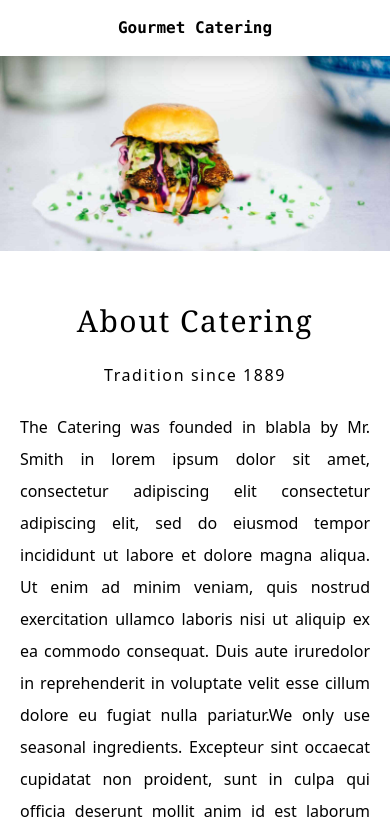
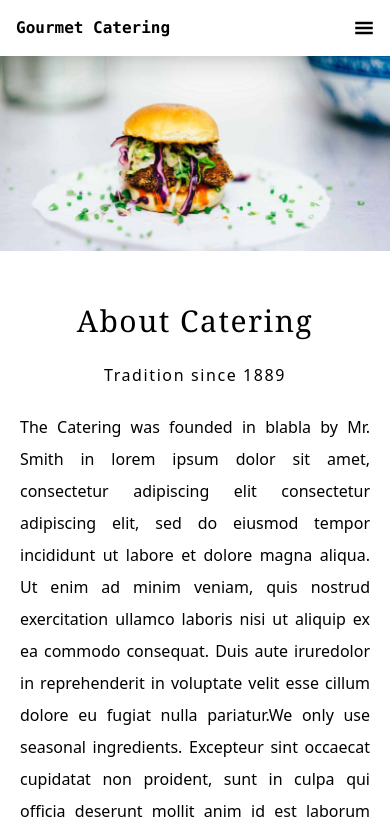
Before and after one commit to salmanahmed221/Tailwind-Catering-template, a Next.js app: page / in a window 390 px wide. Shown: the top 835 px of the page. Built offline with nearby package versions, Linux system fonts and the light colour scheme.

Commit message:
navbar working for mobile view

```diff
--- a/src/app/components/Navbar.tsx
+++ b/src/app/components/Navbar.tsx
@@ -1,9 +1,15 @@
+"use client"
 import Link from "next/link";
+import { useState } from "react";
+import { GiHamburgerMenu } from 'react-icons/gi';
+import { ImCross } from 'react-icons/im';
 
-export default function Navbar() {
-    return <div className="flex md:justify-between justify-center px-16 py-4 shadow-xl bg-white sticky top-0 z-10">
 
-        <div >
+function Navbar() {
+    const [nav, setNav] = useState(true)
+    return <div className="flex justify-between  md:px-16 px-4 items-center py-4 shadow-xl bg-white sticky top-0 z-10">
+
+        <div className="z-10">
             <h1 className="hover:bg-gray-200 font-bold md:font-normal font-mono">Gourmet Catering</h1>
         </div>
 
@@ -12,5 +18,19 @@ export default function Navbar() {
             <Link href={"#aboutpage"} target="_parent" className="hover:bg-gray-200">About</Link>
             <Link href={"#menupage"} target="_parent" className="hover:bg-gray-200">Menu</Link>
         </div>
-    </div>;
+
+        {/* Hamburger button */}
+        <div className="md:hidden text-xl z-10" onClick={() => { setNav(!nav) }}>
+            {nav ? <GiHamburgerMenu /> : <ImCross />}
+        </div>
+
+        {/* overlay */}
+        {!nav ? <div className="fixed top-0 left-0 flex items-center md:hidden justify-center flex-col w-full bg-white h-[50%] text-xl leading-10 font-mono">
+            <Link href={"#homepage"} target="_parent" className="hover:bg-gray-200">Home</Link>
+            <Link href={"#aboutpage"} target="_parent" className="hover:bg-gray-200">About</Link>
+            <Link href={"#menupage"} target="_parent" className="hover:bg-gray-200">Menu</Link>
+        </div> : null}
+    </div>
 }
+
+export default Navbar;
```
Also changed, not shown: package.json (+5 -4 lines), 1 other file (tests, documents, lock files or other folders).
